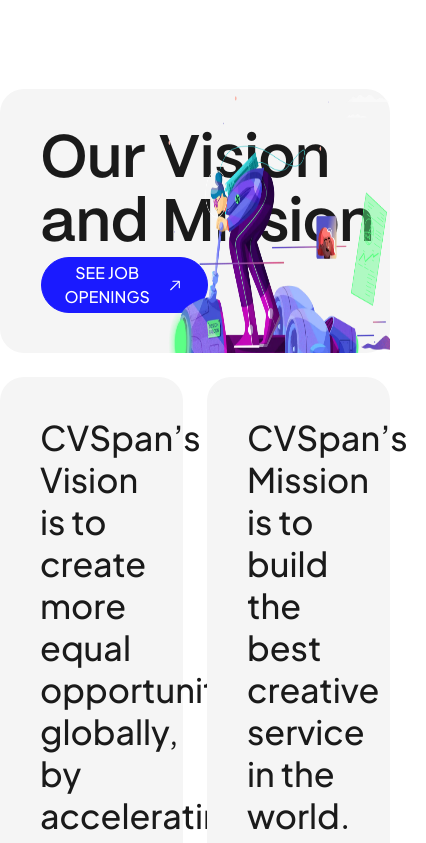
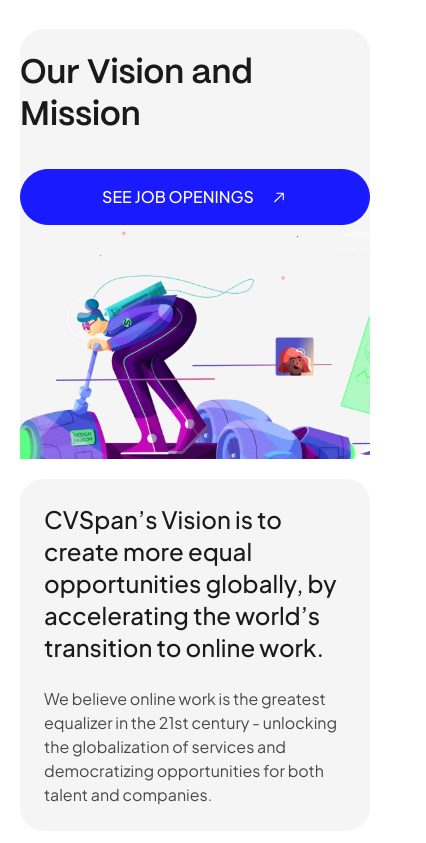
Before and after one commit to cvspan/cvspan-web, a Next.js app: page /careers in a window 390 px wide. Shown: the part 1400-2243 px from the top of the page, 426 px wide, since content can reach past the window. Built offline with nearby package versions, Linux system fonts and the light colour scheme.

Commit message:
Improve mobile view of our vision and mission

```diff
--- a/src/components/molecules/OurMissionAndVision/index.tsx
+++ b/src/components/molecules/OurMissionAndVision/index.tsx
@@ -4,31 +4,35 @@ import Button from '../Button';
 import { userOnBike } from '@/components/exports/images';
 export const OurVisionAndMission = () => {
     return (
-        <div className="py-[120px]">
-            <div className="m-auto max-w-[1200px]">
-                <div className="grid grid-cols-2 gap-6">
+        <div className="py-[60px] lg:py-[120px]">
+            <div className="m-auto max-w-[1200px] px-5">
+                <div className="grid grid-cols-2 gap-5 lg:grid-cols-2 lg:gap-6">
                     <div className="col-span-2 rounded-3xl bg-[#f5f5f5]">
-                        <div className="ml-[40.5px] grid grid-cols-3">
-                            <div className="col-span-1 my-10 flex flex-col">
-                                <div className="w-[385px] font-pp-mori text-6xl font-semibold leading-[64px] text-[#1a1a1a]">
+                        <div className="grid grid-cols-2 lg:ml-[40.5px] lg:grid-cols-3">
+                            <div className="col-span-2 flex w-full flex-col gap-y-8 pt-6 lg:col-span-1 lg:my-10">
+                                <div className="font-pp-mori text-[34px] font-semibold leading-[42px] text-[#1a1a1a] md:hidden">
+                                    Our Vision and <br /> Mission
+                                </div>
+                                <div className="hidden w-[385px] font-pp-mori text-6xl font-semibold leading-[64px] text-[#1a1a1a] md:block">
                                     Our Vision <br />
                                     and Mission
                                 </div>
 
-                                <div className="mt-auto">
+                                <div className="mt-auto w-full md:w-fit">
                                     <Button
                                         height="56px"
                                         title="SEE JOB OPENINGS"
                                         leftIcon={'/assets/images/arrowUp.svg'}
+                                        fullWidth
                                     />
                                 </div>
                             </div>
 
-                            <figure className="relative col-span-2 aspect-[3/2] w-full place-self-stretch overflow-hidden">
-                                <div className="absolute inset-0 h-full">
+                            <figure className="relative col-span-2 aspect-[3/2] w-full place-self-stretch overflow-hidden pl-6 pr-[25px]">
+                                <div className="absolute inset-0 h-full w-full">
                                     <Image
                                         src={userOnBike}
-                                        className="obejct-cover absolute inset-0 block h-full w-full"
+                                        className="absolute inset-0 block h-full w-full object-cover lg:inset-0"
                                         alt="User on bike"
                                         sizes="100vw"
                                         fill
@@ -37,15 +41,15 @@ export const OurVisionAndMission = () => {
                             </figure>
                         </div>
                     </div>
-                    <div className="col-span-1">
+                    <div className="col-span-2 md:col-span-1">
                         <div className="rounded-3xl bg-[#f5f5f5]">
-                            <div className="p-10">
-                                <div className="font-eudoxus text-[34px] font-medium leading-[42px] text-[#1a1a1a]">
+                            <div className="p-6 lg:p-10">
+                                <div className="font-eudoxus text-2xl font-medium leading-8 text-[#1a1a1a] lg:text-[34px] lg:leading-[42px]">
                                     CVSpan’s Vision is to create more equal opportunities globally, by accelerating the
                                     world’s transition to online work.
                                 </div>
                                 <div className="mt-6">
-                                    <span className="font-eudoxus text-lg font-normal leading-[26px] text-[#484848]">
+                                    <span className="font-eudoxus text-base font-normal leading-6 text-[#484848] lg:text-lg lg:leading-[26px]">
                                         We believe online work is the greatest equalizer in the 21st century - unlocking
                                         the globalization of services and democratizing opportunities for both talent
                                         and companies.
@@ -54,14 +58,14 @@ export const OurVisionAndMission = () => {
                             </div>
                         </div>
                     </div>
-                    <div className="col-span-1">
+                    <div className="col-span-2 md:col-span-1">
                         <div className="h-full rounded-3xl bg-[#f5f5f5]">
-                            <div className="p-10">
-                                <div className="font-eudoxus text-[34px] font-medium leading-[42px] text-[#1a1a1a]">
+                            <div className="p-6 lg:p-10">
+                                <div className="font-eudoxus text-2xl font-medium leading-8 text-[#1a1a1a] lg:text-[34px] lg:leading-[42px]">
                                     CVSpan’s Mission is to build the best creative service in the world.
                                 </div>
                                 <div className="mt-6">
-                                    <span className="font-eudoxus text-lg font-normal leading-[26px] text-[#484848]">
+                                    <span className="font-eudoxus text-base font-normal leading-6 text-[#484848] lg:text-lg lg:leading-[26px]">
                                         To create more equal opportunities globally, we believe creativity is an
                                         excellent place to start. It is not constrained by language, we are all
                                         increasingly part of the same global monoculture.
```
Also changed, not shown: public/assets/images/bike.png (added).
